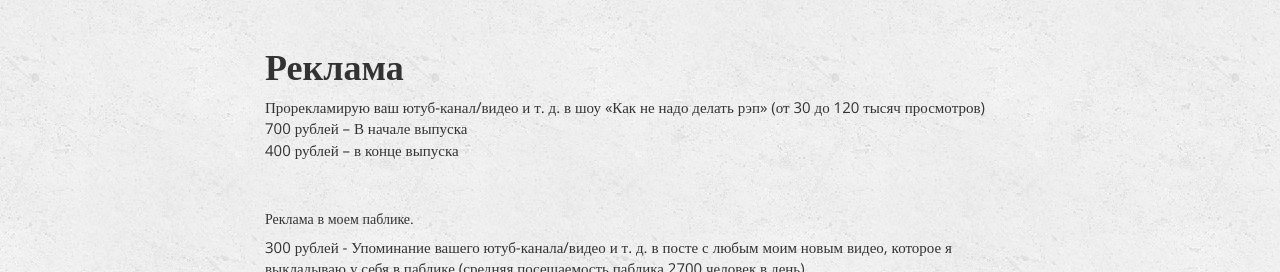
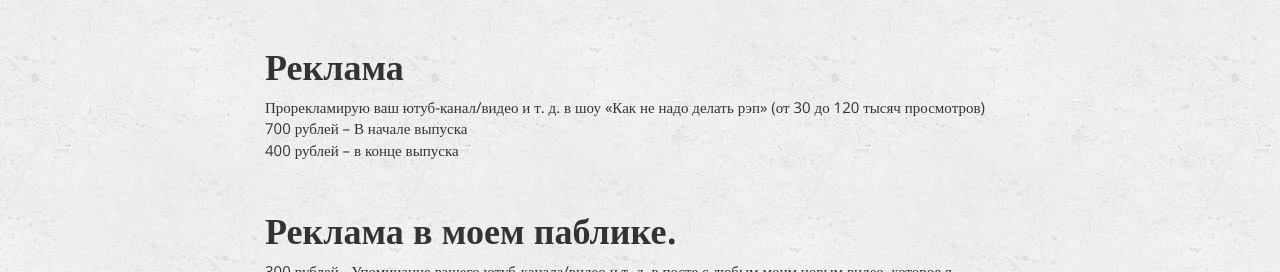
Before and after one commit to mbpacket/mbpacket.github.com, a plain HTML site: page index.html in a window 1280 px wide. Shown: the part 680-952 px from the top of the page. Drawn offline with nearby package versions, Linux system fonts and the light colour scheme.

Commit message:
Initial commit

```diff
--- a/index.html
+++ b/index.html
@@ -19,7 +19,7 @@
     <p>Прорекламирую ваш ютуб-канал/видео и т. д. в шоу «Как не надо делать рэп» (от 30 до 120 тысяч просмотров)<br>
         700 рублей – В начале выпуска<br>
         400 рублей – в конце выпуска
-        <h5>Реклама в моем паблике.</h5>
+        <h1>Реклама в моем паблике.</h1>
         300 рублей - Упоминание вашего ютуб-канала/видео и т. д. в посте с любым моим новым видео, которое я выкладываю у себя в паблике (средняя посещаемость паблика 2700 человек в день)
     </p>
     <h1>Сигны</h1>
```
